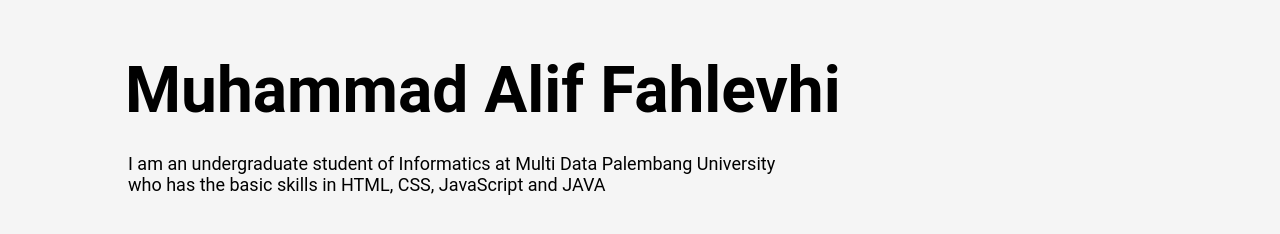
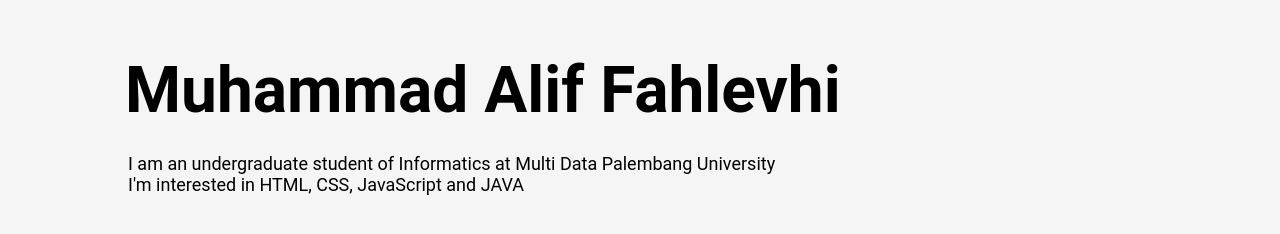
Before and after one commit to FhLevi13/fhlevi13.github.io, a plain HTML site: page index.html in a window 1280 px wide. Shown: the part 94-328 px from the top of the page. Drawn offline with Linux system fonts and the light colour scheme.

Commit message:
Update index.html

```diff
--- a/index.html
+++ b/index.html
@@ -17,7 +17,7 @@
     <div>
         <p class="title">Muhammad Alif Fahlevhi</p>
         <p class="summary-left">I am an undergraduate student of Informatics at Multi Data Palembang University<br>
-            who has the basic skills in HTML, CSS, JavaScript and JAVA</p>
+            I'm interested in HTML, CSS, JavaScript and JAVA</p>
     </div>
 </body>
 </html>
```
